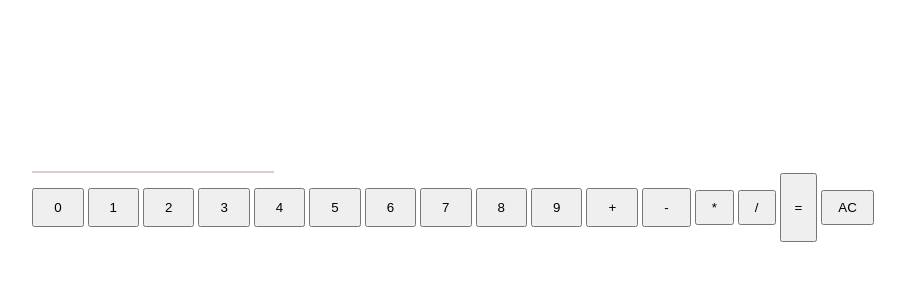
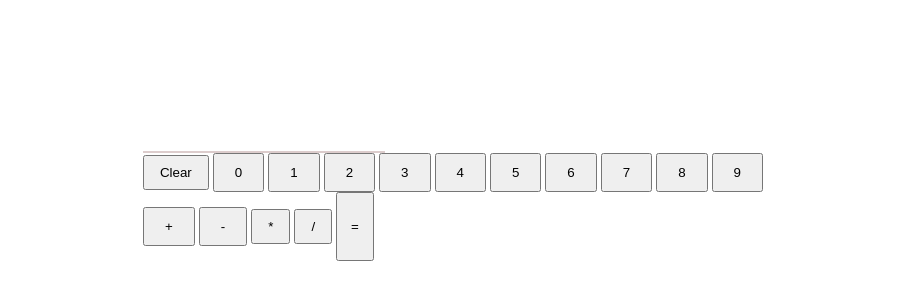
Before and after one commit to alvaromejiaAM/top-calculator, a plain HTML site: page index.html in a window 1280 px wide. Shown: the part 194-494 px from the top of the page, without its empty margins (187-1092 px from the left). Drawn offline with Linux system fonts and the light colour scheme.

Commit message:
Add items into containers for flexbox

```diff
--- a/index.html
+++ b/index.html
@@ -9,8 +9,13 @@
 </head>
 <body>
   <div class="container">
+    <div class="top">
       <div class="output"></div>
-    <button class="numKey btnNine">0</button>
+    </div>
+    <div class="buttons">
+      <div class="numberBtns">
+        <button class="clear">Clear</button>
+        <button class="numKey btnZero">0</button>
         <button class="numKey btnOne">1</button>
         <button class="numKey btnTwo">2</button>
         <button class="numKey btnThree">3</button>
@@ -20,12 +25,15 @@
         <button class="numKey btnSeven">7</button>
         <button class="numKey btnEight">8</button>
         <button class="numKey btnNine">9</button>
+      </div>
+      <div class="operators">
         <button class="operator plus">+</button>
         <button class="operator minus">-</button>
         <button class="operator multi">*</button>
         <button class="operator divide">/</button>
         <button class="operate">=</button>
-    <button class="clear"> AC</button>
+      </div>
+    </div>
   </div>
 </body>
 </html>
```
Lines whose indentation alone changed are shown as unchanged.
